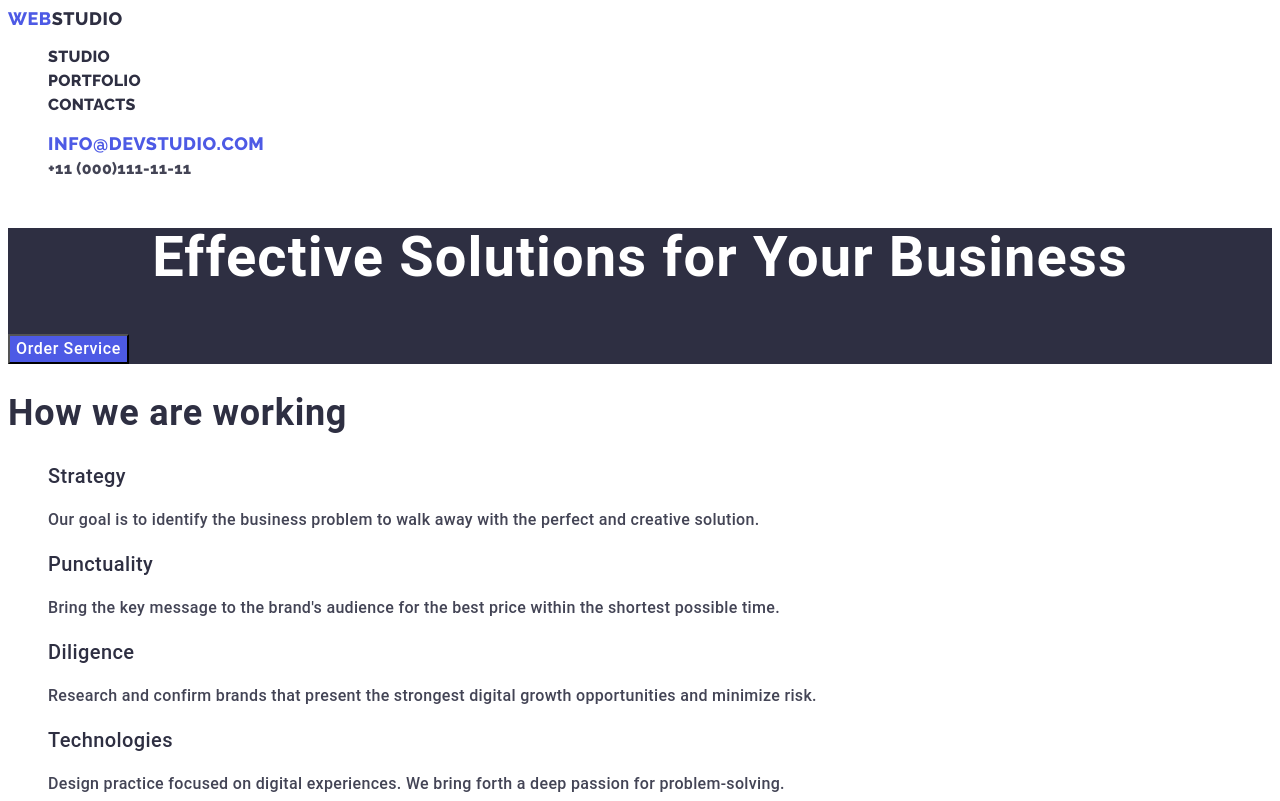
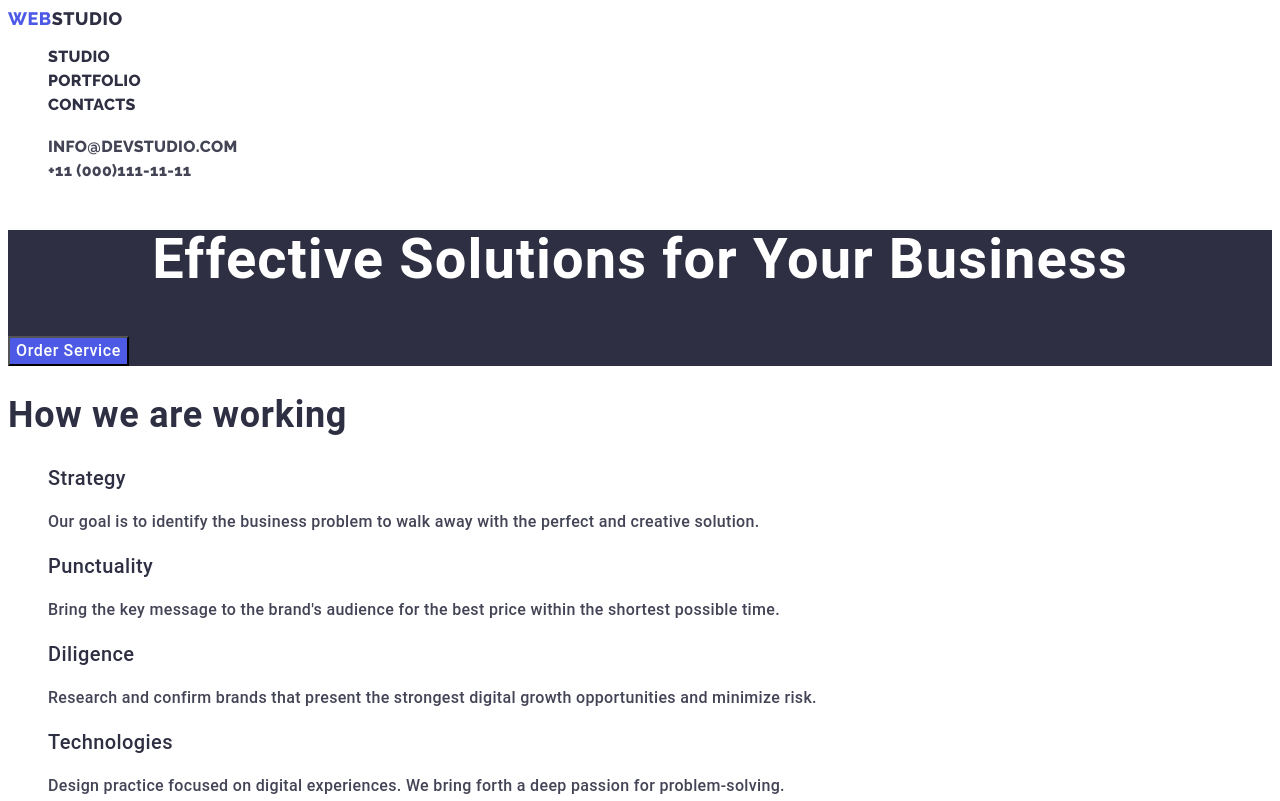
Before and after one commit to Halyna-Po/Homework2, a plain HTML site: page index.html in a window 1280 px wide. Shown: the top 801 px of the page. Drawn offline with Linux system fonts and the light colour scheme.

Commit message:
contacts

```diff
--- a/index.html
+++ b/index.html
@@ -30,9 +30,9 @@
 
         <address class="address">
 
-            <ul class="contact-list list">
+            <ul class="contacts-list link">
 
-                <li><a href="mailto:info@devstudio.com" class="contacts-list link">info@devstudio.com</a>
+                <li><a href="mailto:info@devstudio.com" class="contacts-list list link">info@devstudio.com</a>
                 </li>
                 <li><a href="tel:+110001111111" class="contact-list list link">+11 (000)111-11-11</a>
                 </li>
```
